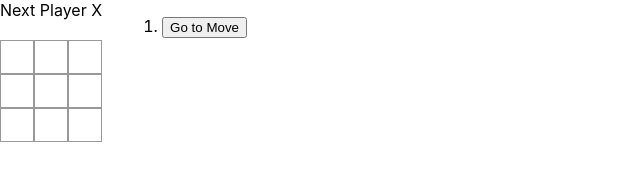
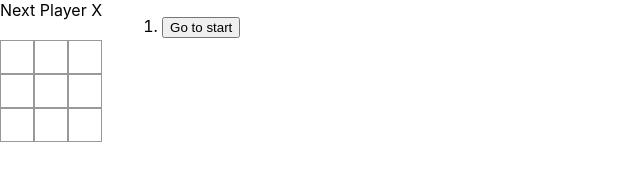
Before and after one commit to odylic/tic-tac-toe-ts, a React (Create React App) app: page / in a window 1280 px wide. Shown: the top 176 px of the page, without its empty margins (0-640 px from the left). Built offline with nearby package versions, Linux system fonts and the light colour scheme.

Commit message:
game completed

```diff
--- a/src/components/Game.tsx
+++ b/src/components/Game.tsx
@@ -100,9 +100,15 @@ type LogProps = {
 function Log(props: LogProps) {
   return (
     <ol>
-      <li>
-        <button>Go to Move</button>
-      </li>
+      {props.history.map((_, index) => {
+        return (
+          <li key={index}>
+            <button onClick={() => props.jumpTo(index)}>
+              Go to {index === 0 ? "start" : `move #${index}`}
+            </button>
+          </li>
+        );
+      })}
     </ol>
   );
 }
```
